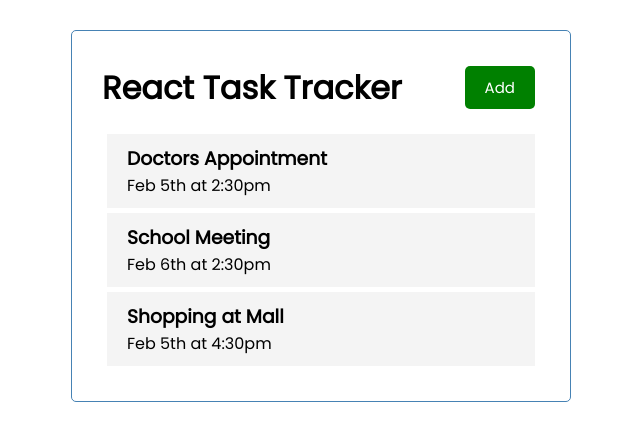
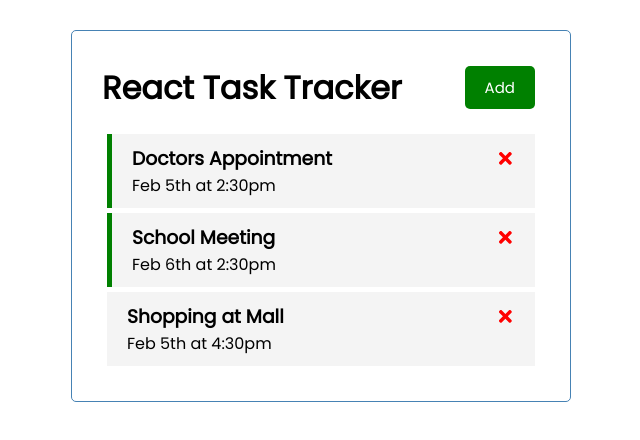
Before and after one commit to JuJu2181/React-Projects, a React (Create React App) app in the folder task-tracker/: page / in a window 1280 px wide. Shown: the top 440 px of the page, without its empty margins (319-959 px from the left). Built offline with nearby package versions, Linux system fonts and the light colour scheme.

Commit message:
feat: toggle tasks reminder on double click

```diff
--- a/task-tracker/package.json
+++ b/task-tracker/package.json
@@ -8,6 +8,7 @@
     "@testing-library/user-event": "^13.5.0",
     "react": "^18.1.0",
     "react-dom": "^18.1.0",
+    "react-icons": "^4.3.1",
     "react-scripts": "5.0.1",
     "web-vitals": "^2.1.4"
   },
--- a/task-tracker/src/App.js
+++ b/task-tracker/src/App.js
@@ -9,10 +9,27 @@
   // useState hook for tasks
   const [tasks, setTasks] = React.useState(tasksData)
 
+  // Delete task
+  const deleteTask = (id) => {
+    setTasks(tasks.filter((task)=>task.id !== id));
+  }
+
+  // Toggle reminder of tasks
+  const toggleReminder = (id) => {
+    setTasks(tasks.map((prevTask) => {
+      return prevTask.id === id ?
+        {
+          ...prevTask,
+          reminder: !prevTask.reminder
+        } :
+        prevTask
+    }));
+  }
+
   return (
     <div className="container">
       <Header />
-      <Tasks tasks={ tasks}/>
+      {tasks.length > 0 ? <Tasks tasks={tasks} onDelete={deleteTask} onToggle={ toggleReminder}/> : 'You are all caught up for now.'}
     </div>
   );
 }
--- a/task-tracker/src/components/Task.jsx
+++ b/task-tracker/src/components/Task.jsx
@@ -1,9 +1,17 @@
 import React from "react";
+import { FaTimes } from 'react-icons/fa';
 
-function Task({ task }) {
+function Task({ task, onDelete, onToggle}) {
+
+    // styles for cross icon
+    const iconStyles = {
+        color: 'red',
+        cursor: 'pointer',
+    };
+
     return (
-        <div className="task">
-            <h3>{task.text}</h3>
+        <div className={`task ${task.reminder?'reminder':''}`} onDoubleClick={()=>onToggle(task.id)}>
+            <h3>{task.text} <FaTimes style={iconStyles} onClick={ ()=>onDelete(task.id)}/></h3>
             <p>{ task.day }</p>
         </div>
     );
--- a/task-tracker/src/components/Tasks.jsx
+++ b/task-tracker/src/components/Tasks.jsx
@@ -2,10 +2,10 @@
 import Task from "./Task";
 
 // using destructuring instead of using props in this case
-function Tasks({ tasks }) {
+function Tasks({ tasks, onDelete, onToggle }) {
     return (
         <>
-            {tasks.map((task) => <Task key={task.id} task={ task}/>)}
+            {tasks.map((task) => <Task key={task.id} task={task} onDelete={onDelete} onToggle={onToggle}/>)}
         </>
     );
 }
```
Also changed, not shown: 1 other file (tests, documents, lock files or other folders).
